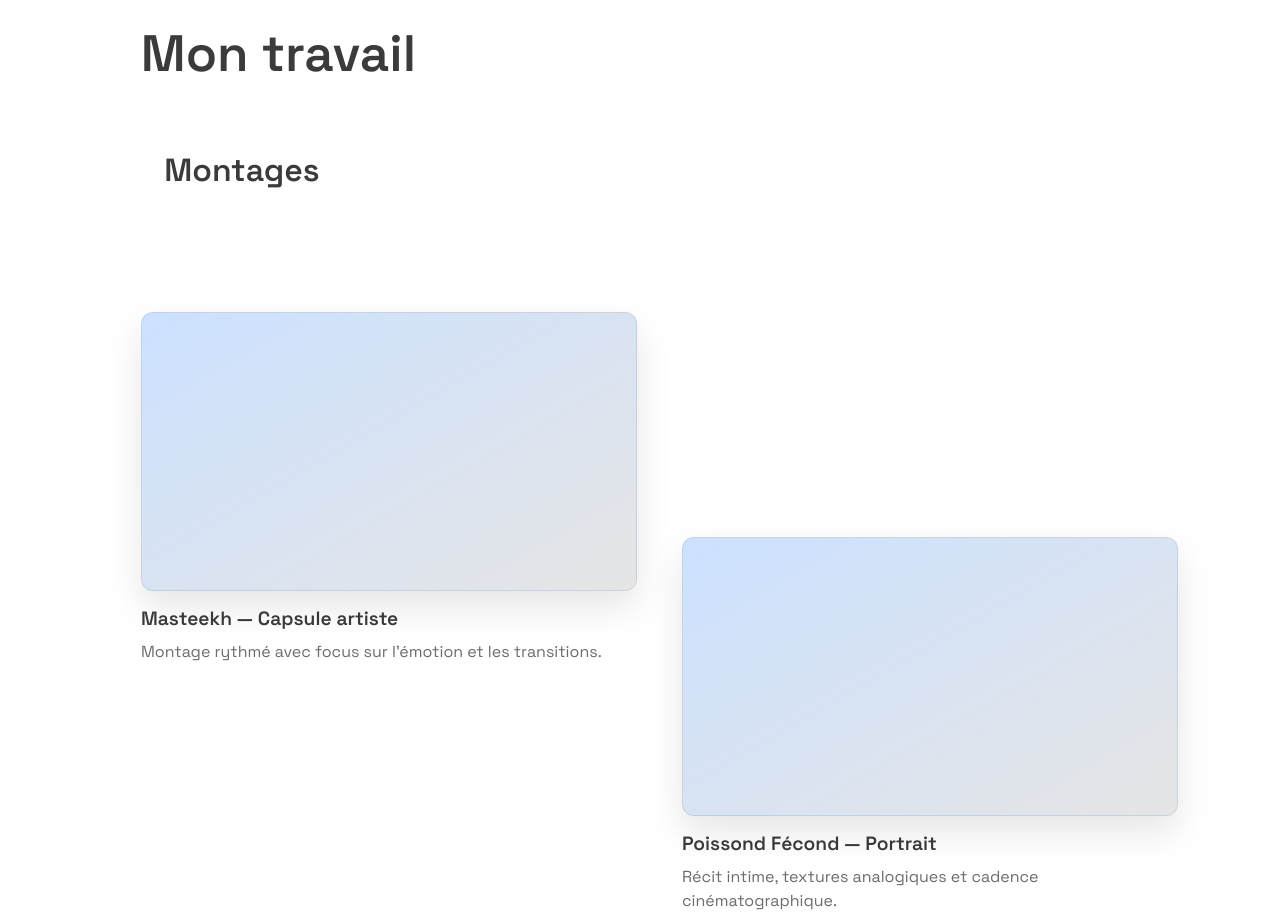
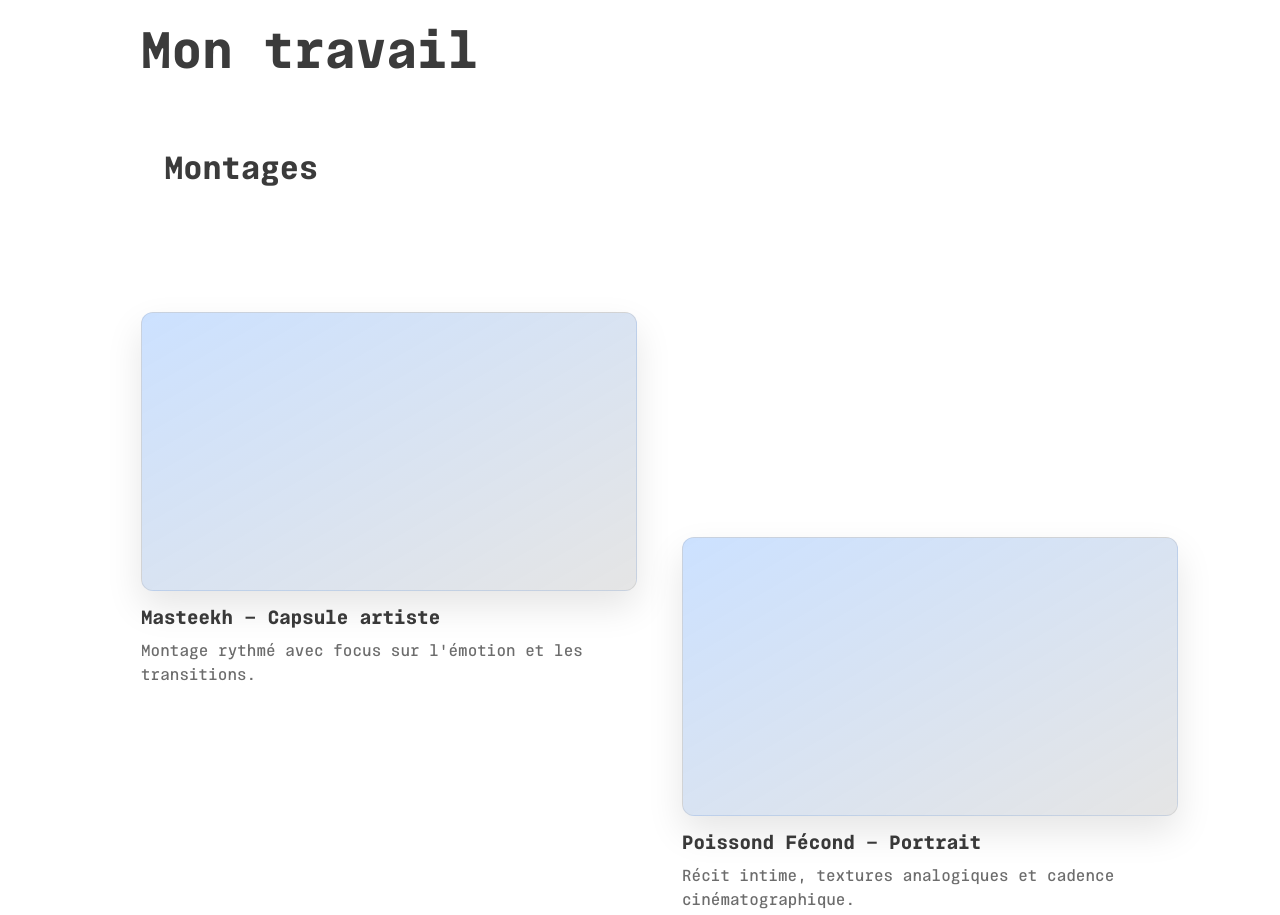
Before and after one commit to Alpstone-Studio/Portfolio-Elio, a plain HTML site: page index.html in a window 1280 px wide. Shown: the part 2560-3475 px from the top of the page. Drawn offline with Linux system fonts and the light colour scheme.

Commit message:
added monoblock v2

```diff
--- a/index.html
+++ b/index.html
@@ -10,6 +10,7 @@
       href="https://fonts.googleapis.com/css2?family=Space+Grotesk:wght@300;400;500;600&display=swap"
       rel="stylesheet"
     />
+    <link rel="preload" href="Monoblock-VF.ttf" as="font" type="font/ttf" />
     <link rel="stylesheet" href="styles.css" />
   </head>
   <body>
--- a/styles.css
+++ b/styles.css
@@ -1,3 +1,10 @@
+@font-face {
+  font-family: "Monoblock";
+  src: url("Monoblock-VF.ttf") format("truetype");
+  font-weight: 100 900;
+  font-display: swap;
+}
+
 :root {
   color-scheme: only light;
   --blue: #006aff;
@@ -17,7 +24,7 @@ html {
 }
 
 body {
-  font-family: "Space Grotesk", sans-serif;
+  font-family: "Monoblock", "Space Grotesk", system-ui, sans-serif;
   background: var(--dark);
   color: var(--white);
   line-height: 1.5;
```
Also changed, not shown: 1 other file.
